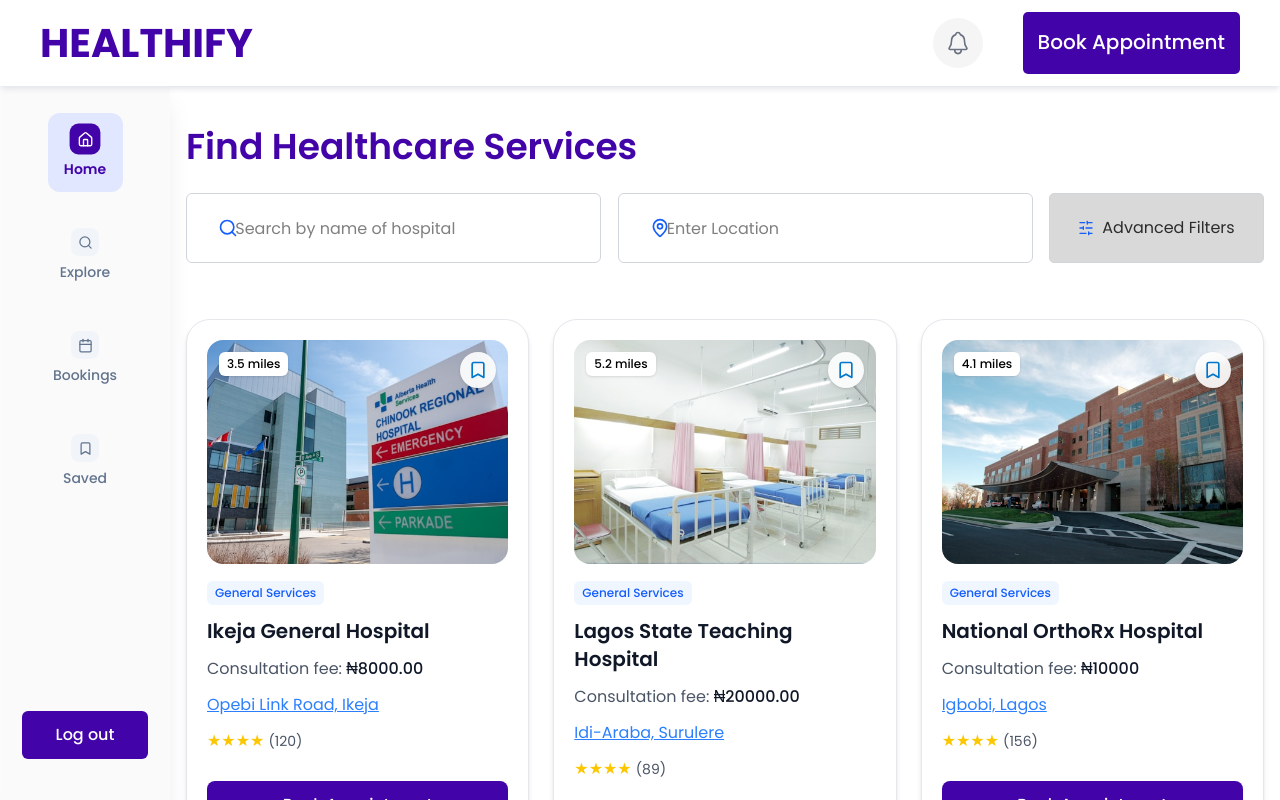
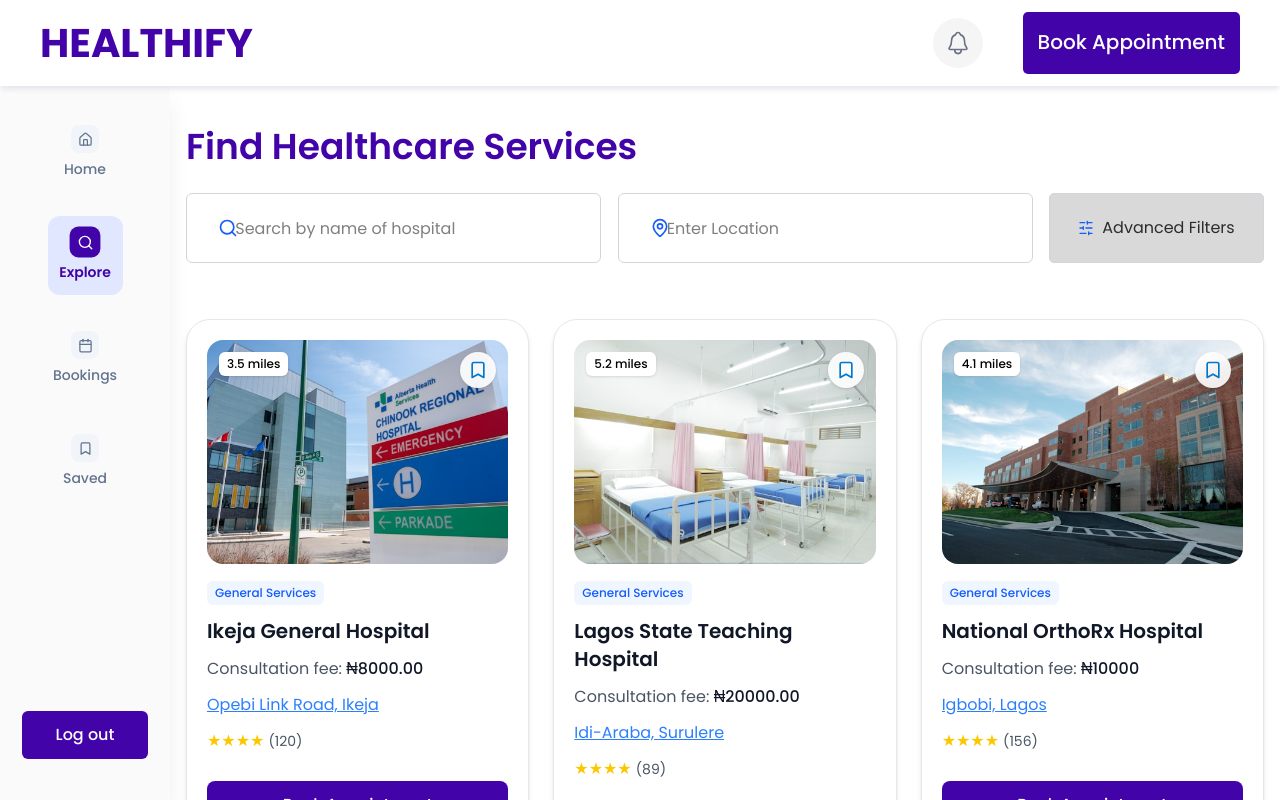
Before and after one commit to BusandCode/healthify, a Next.js app: page /dashboard/explore in a window 1280 px wide. Shown: the top 800 px of the page. Built offline with nearby package versions, Linux system fonts and the light colour scheme.

Commit message:
healthify

```diff
--- a/components/NavBar.js
+++ b/components/NavBar.js
@@ -9,10 +9,10 @@ const NavBar = () => {
   const pathname = usePathname();
 
   const navItems = [
-    { id: 'Home', label: 'Home', icon: Home, href: '/home-page' },
-    { id: 'Explore', label: 'Explore', icon: Search, href: '/explore' },
-    { id: 'Bookings', label: 'Bookings', icon: Calendar, href: '/bookings' },
-    { id: 'Saved', label: 'Saved', icon: Bookmark, href: '/saved' },
+    { id: 'Home', label: 'Home', icon: Home, href: '/dashboard/home-page' },
+    { id: 'Explore', label: 'Explore', icon: Search, href: '/dashboard/explore' },
+    { id: 'Bookings', label: 'Bookings', icon: Calendar, href: '/dashboard/bookings' },
+    { id: 'Saved', label: 'Saved', icon: Bookmark, href: '/dashboard/saved' },
   ];
 
   return (
```
